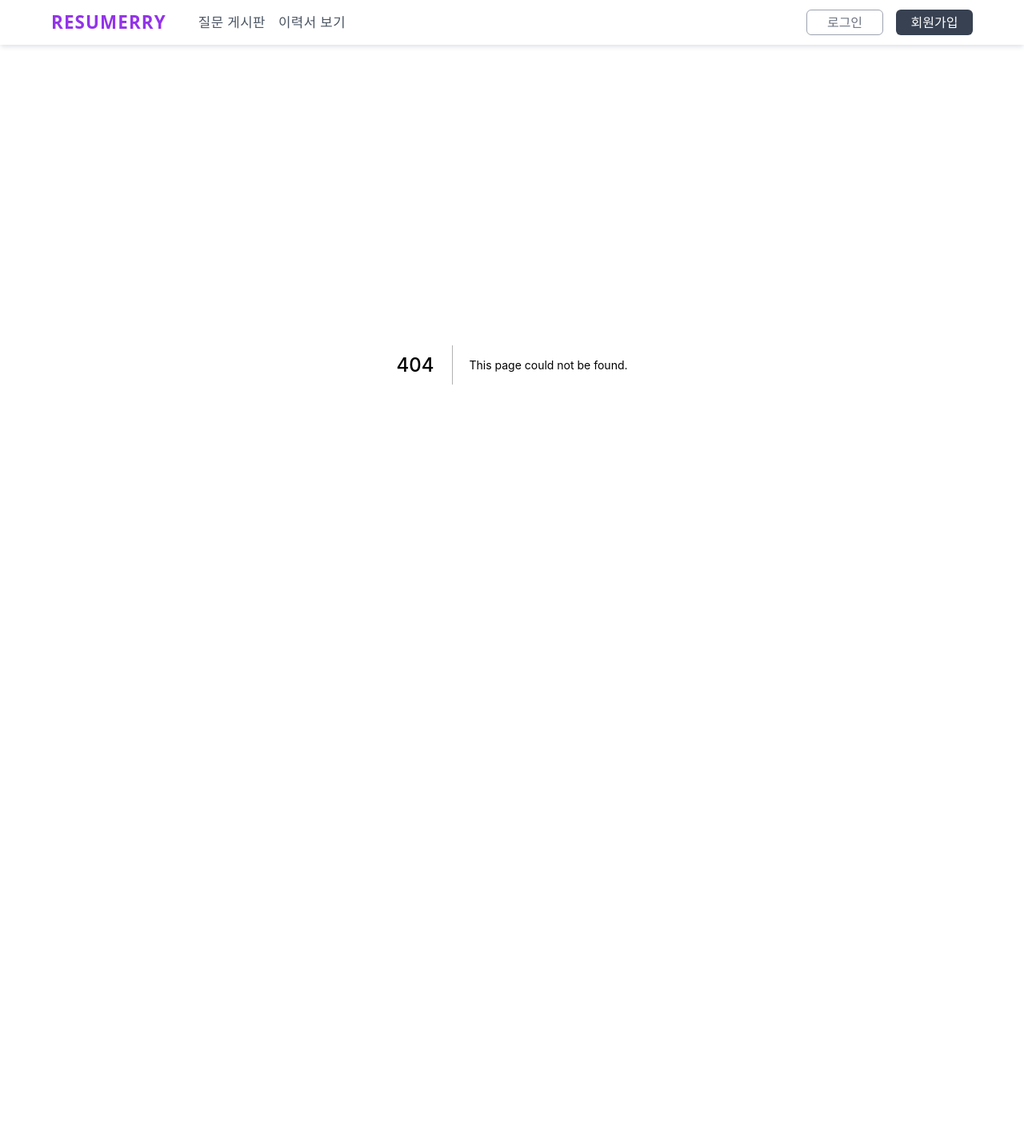
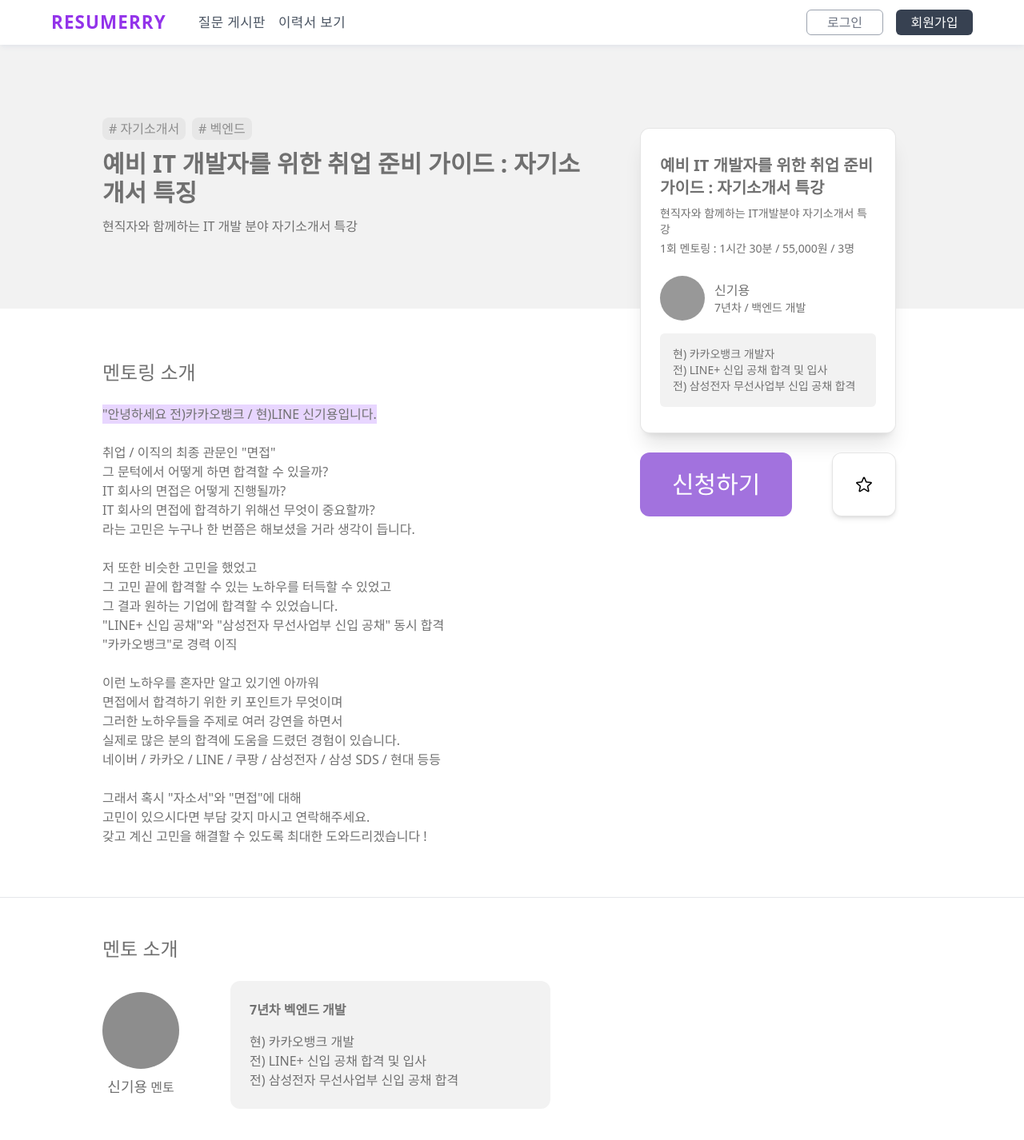
Before and after one commit to rygus9/infocat-front, a Next.js app: page /mentoring/1 in a window 1280 px wide. Before the commit this address had no page. Shown: the top 1426 px of the page at 80% size. Before the commit the page ends 856 px from the top, so only its background shows below. Built offline with nearby package versions, Linux system fonts and the light colour scheme.

Commit message:
feat: add detail page

```diff
--- /dev/null
+++ b/src/components/Mentoring/Detail/DetailBanner.tsx
@@ -0,0 +1,19 @@
+export default function DetailBanner() {
+  const hashText = ['자기소개서', '벡엔드'];
+
+  return (
+    <section className="flex h-[330px] w-full items-center bg-[#f2f2f2]">
+      <div className="m-auto w-full max-w-5xl">
+        <div className="w-3/5 text-[#707070]">
+          <section className="flex items-center space-x-2">
+            {hashText.map((hash) => (
+              <div className="rounded-lg bg-[rgba(141,141,141,0.1)] py-0.5 px-2 text-[#8d8d8d]"># {hash}</div>
+            ))}
+          </section>
+          <h2 className="py-3 text-3xl font-bold">예비 IT 개발자를 위한 취업 준비 가이드 : 자기소개서 특징</h2>
+          <p>현직자와 함께하는 IT 개발 분야 자기소개서 특강</p>
+        </div>
+      </div>
+    </section>
+  );
+}
--- /dev/null
+++ b/src/components/Mentoring/Detail/DetailBody.tsx
@@ -0,0 +1,62 @@
+export default function DetailBody() {
+  return (
+    <section>
+      <div className="m-auto max-w-5xl">
+        <section className="w-3/5 space-y-6 py-16 text-[#707070]">
+          <h3 className="text-2xl">멘토링 소개</h3>
+          <p className="w-fit bg-[#e8d6ff]">"안녕하세요 전)카카오뱅크 / 현)LINE 신기용입니다.</p>
+          <p>
+            취업 / 이직의 최종 관문인 "면접"
+            <br /> 그 문턱에서 어떻게 하면 합격할 수 있을까?
+            <br /> IT 회사의 면접은 어떻게 진행될까? <br /> IT 회사의 면접에 합격하기 위해선 무엇이 중요할까?
+            <br />
+            라는 고민은 누구나 한 번쯤은 해보셨을 거라 생각이 듭니다.
+          </p>
+          <p>
+            저 또한 비슷한 고민을 했었고
+            <br /> 그 고민 끝에 합격할 수 있는 노하우를 터득할 수 있었고
+            <br /> 그 결과 원하는 기업에 합격할 수 있었습니다.
+            <br />
+            "LINE+ 신입 공채"와 "삼성전자 무선사업부 신입 공채" 동시 합격 <br />
+            "카카오뱅크"로 경력 이직
+          </p>
+          <p>
+            이런 노하우를 혼자만 알고 있기엔 아까워
+            <br /> 면접에서 합격하기 위한 키 포인트가 무엇이며
+            <br /> 그러한 노하우들을 주제로 여러 강연을 하면서
+            <br />
+            실제로 많은 분의 합격에 도움을 드렸던 경험이 있습니다.
+            <br /> 네이버 / 카카오 / LINE / 쿠팡 / 삼성전자 / 삼성 SDS / 현대 등등
+          </p>
+          <p>
+            그래서 혹시 "자소서"와 "면접"에 대해
+            <br /> 고민이 있으시다면 부담 갖지 마시고 연락해주세요.
+            <br /> 갖고 계신 고민을 해결할 수 있도록 최대한 도와드리겠습니다 !
+          </p>
+        </section>
+      </div>
+      <hr />
+      <div className="m-auto max-w-5xl">
+        <section className="w-3/5 space-y-6 py-12 text-[#707070]">
+          <h3 className="text-2xl">멘토 소개</h3>
+          <section className="flex w-fit items-center">
+            <div className="w-fit">
+              <div className="h-24 w-24 rounded-full bg-[#8d8d8d]"></div>
+              <div className="mt-2 w-full text-center text-[#707070]">
+                <span className="text-lg">신기용</span> 멘토
+              </div>
+            </div>
+            <div className="ml-16 min-w-[400px] rounded-xl bg-[#f2f2f2] p-6">
+              <p className="mb-4 font-bold">7년차 벡엔드 개발</p>
+              <p>현) 카카오뱅크 개발</p>
+              <p>전) LINE+ 신입 공채 합격 및 입사</p>
+              <p>전) 삼성전자 무선사업부 신입 공채 합격</p>
+            </div>
+          </section>
+        </section>
+      </div>
+      <hr />
+      <div className="py-8"></div>
+    </section>
+  );
+}
--- /dev/null
+++ b/src/components/Mentoring/Detail/Order.tsx
@@ -0,0 +1,33 @@
+import { StarIcon } from '@heroicons/react/24/outline';
+
+export default function Order() {
+  return (
+    <div className="fixed right-40 top-40 z-10 w-fit">
+      <section className="w-80 rounded-xl border border-[rgba(0,0,0,0.1)] bg-white px-6 py-8 text-[#707070] shadow-xl">
+        <h3 className="text-xl font-bold">예비 IT 개발자를 위한 취업 준비 가이드 : 자기소개서 특강</h3>
+        <div className="space-y-1 py-2 text-sm">
+          <p>현직자와 함께하는 IT개발분야 자기소개서 특강</p>
+          <p>1회 멘토링 : 1시간 30분 / 55,000원 / 3명</p>
+        </div>
+        <div className="flex items-stretch py-4">
+          <div className="h-14 w-14 rounded-full bg-[#989898]"></div>
+          <div className="flex flex-col items-start justify-center pl-3">
+            <p>신기용</p>
+            <p className="text-sm">7년차 / 백엔드 개발</p>
+          </div>
+        </div>
+        <div className="rounded-md bg-[#f2f2f2] p-4 text-sm">
+          <p>현) 카카오뱅크 개발자</p>
+          <p>전) LINE+ 신입 공채 합격 및 입사</p>
+          <p>전) 삼성전자 무선사업부 신입 공채 합격</p>
+        </div>
+      </section>
+      <nav className="mt-6 flex h-fit items-stretch justify-between">
+        <button className="h-20 rounded-xl bg-[#a272de] px-10 text-3xl text-white">신청하기</button>
+        <button className="flex h-20 w-20 items-center justify-center rounded-xl border border-[rgba(0,0,0,0.1)] bg-white shadow-md">
+          <StarIcon className="h-6 w-6"></StarIcon>
+        </button>
+      </nav>
+    </div>
+  );
+}
--- a/src/components/Mentoring/Main/MainBanner.tsx
+++ b/src/components/Mentoring/Main/MainBanner.tsx
@@ -1,7 +1,7 @@
 export default function MainBanner() {
   return (
-    <section className="h-[450px] w-full bg-[#8d8d8d]">
-      <div className="m-auto flex h-full w-full max-w-6xl items-stretch px-10">
+    <section className="h-[400px] w-full bg-[#a1a1a1]">
+      <div className="m-auto flex h-full w-full max-w-5xl items-stretch px-10">
         <section className="flex flex-1 flex-col justify-center px-10 text-white">
           <h3 className="text-[30px]">1:1 멘토링</h3>
           <p className="text-[18px]">
--- a/src/components/Mentoring/Main/MainList/MainFiltering.tsx
+++ b/src/components/Mentoring/Main/MainList/MainFiltering.tsx
@@ -2,7 +2,6 @@
 import cls from '@/utils/cls';
 import { Menu, Popover } from '@headlessui/react';
 import { ChevronDownIcon, ChevronUpIcon, MagnifyingGlassIcon } from '@heroicons/react/20/solid';
-import { PropsWithChildren } from 'react';
 
 export default function MainFiltering() {
   return (
@@ -11,7 +10,7 @@
         <div className="relative w-fit">
           <input
             className={cls(
-              'h-fit w-96 rounded-sm border border-gray-500 py-1.5 pl-3 text-lg',
+              'h-fit w-96 rounded-md border border-gray-400 py-2 pl-3 pr-10 text-lg',
               'focus:outline-none focus:ring-1 focus:ring-black'
             )}
             placeholder="제목을 입력해주세요."
@@ -85,7 +84,7 @@
               className="absolute right-0 mt-2 w-fit divide-y divide-gray-100 rounded-md bg-white shadow-lg focus:outline-none"
             >
               {orderCategory.map((menu) => (
-                <Menu.Item>
+                <Menu.Item key={menu}>
                   {({ active }) => (
                     <li
                       className={`${
--- a/src/components/Mentoring/Main/MainList/index.tsx
+++ b/src/components/Mentoring/Main/MainList/index.tsx
@@ -61,7 +61,7 @@
 
 export default function MainList() {
   return (
-    <main className="m-auto max-w-6xl">
+    <main className="m-auto max-w-5xl">
       <MainFiltering></MainFiltering>
       <section className="grid w-full grid-cols-3 justify-items-center py-0">
         {cardList.map((elem) => (
--- /dev/null
+++ b/src/pages/mentoring/[page].tsx
@@ -0,0 +1,16 @@
+import DetailBanner from '@/components/Mentoring/Detail/DetailBanner';
+import DetailBody from '@/components/Mentoring/Detail/DetailBody';
+import Order from '@/components/Mentoring/Detail/Order';
+import { NextPage } from 'next';
+
+const MentoringPage: NextPage = () => {
+  return (
+    <main className="w-full">
+      <DetailBanner></DetailBanner>
+      <DetailBody></DetailBody>
+      <Order />
+    </main>
+  );
+};
+
+export default MentoringPage;
```
